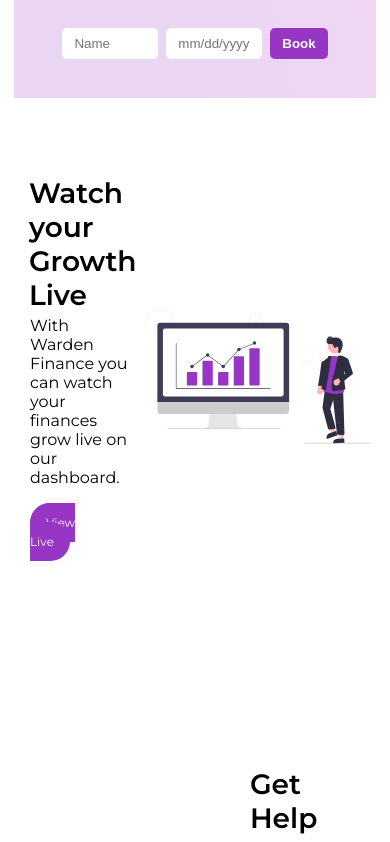
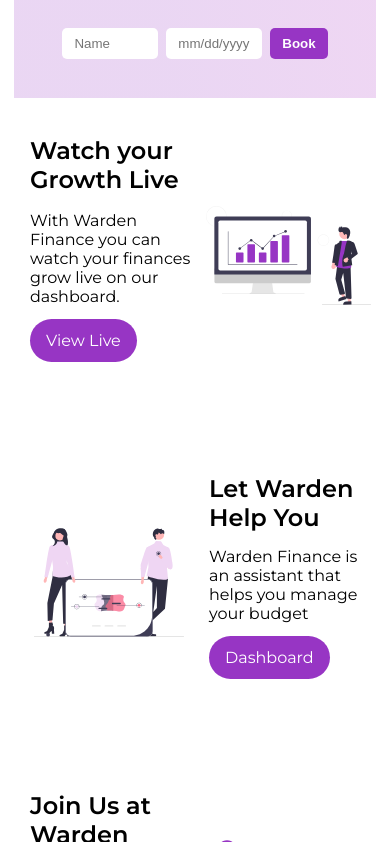
Before and after one commit to joeschueren/warden-frontend, a React (Create React App) app: page / in a window 390 px wide. Shown: the part 1862-2704 px from the top of the page. Built offline with nearby package versions, Linux system fonts and the light colour scheme.

Commit message:
updated description section to be responsive for mobile

```diff
--- a/src/components/Desc/Desc.css
+++ b/src/components/Desc/Desc.css
@@ -24,7 +24,7 @@
 
 .item-link{
     padding: 12px 16px;
-    font-size: clamp(.75rem, 1.5vw, 1.5rem);
+    font-size: clamp(1rem, 1.5vw, 1.5rem);
     background-color: var(--main-color);
     border-radius: 25px;
     color: white;
@@ -42,12 +42,12 @@
 
 .img-element{
     width: 100%;
-    height: 500px;
+    max-height: 500px;
     max-width: 900px;
 }
 
 .item-heading{
-    font-size: clamp(1.75rem ,4vw, 2.75rem);
+    font-size: clamp(1.5rem ,4vw, 2.75rem);
     font-weight: 600;
     padding-bottom: 4%;
 }
@@ -55,3 +55,26 @@
 .item-subtext{
     font-size: clamp(1rem, 1.75vw, 1.75rem);
 }
+
+@media(max-width: 767px){
+
+    .desc-item{
+        display: flex;
+    }
+
+    .item-image{
+        width: 90%;
+    }
+
+    .item-text{
+        width: 90%;
+    }
+
+    .desc-item{
+        margin-bottom: 10%;
+    }
+
+    .item-heading{
+        padding-bottom: 10%;
+    }
+}
--- a/src/components/Desc/Desc.tsx
+++ b/src/components/Desc/Desc.tsx
@@ -22,7 +22,7 @@
                 <img className="img-element" src="team.svg"></img>
             </div>
             <div className="item-text">
-                <div className="item-heading">Get Help From Warden</div>
+                <div className="item-heading">Let Warden Help You</div>
                 <div className="item-subtext">
                     Warden Finance is an assistant that helps you manage your budget
                     <div className="item-button">
```
